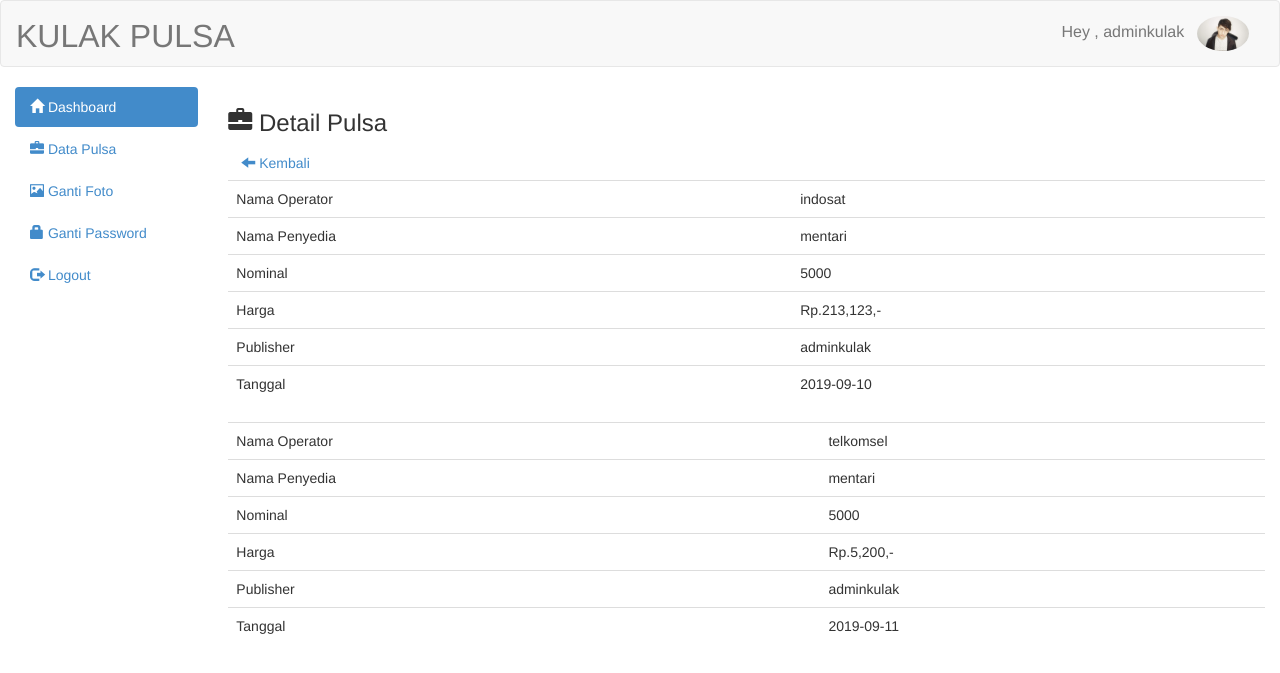
After one commit to sofiull/Tugas_KulakPulsa_proyek2, a PHP site: page /admin/det_pulsa.php?id=2 in a window 1280 px wide. The commit adds this page. Shown: the top 673 px of the page. Run offline with PHP 8.4, Linux system fonts and the light colour scheme; a user stored in the database is signed in; data comes from the database, SQL or seed files in the repository; some libraries are stand-ins or nearby versions.

Commit message:
Add files via upload

```diff
--- a/admin/data_pulsa.php
+++ b/admin/data_pulsa.php
@@ -82,7 +82,7 @@ $start = ($page - 1) * $per_hal;
 			<td><?php echo $b['usernameAdmin'] ?></td>
 			<td><?php echo $b['tanggal'] ?></td>
 			<td><center>
-				<a href="det_barang.php?id=<?php echo $b['id_kulakpulsa']; ?>" class="btn btn-info">Detail</a>
+				<a href="det_pulsa.php?id=<?php echo $b['id_kulakpulsa']; ?>" class="btn btn-info">Detail</a>
 				<a href="edit.php?id=<?php echo $b['id_kulakpulsa'] ?>" class="btn btn-warning">Edit</a>
 				<a onclick="if(confirm('Apakah anda yakin ingin menghapus data ini ??')){location.href='hapus.php?id=<?php echo $b['id_kulakpulsa']; ?>' }" class="btn btn-danger">Hapus</a>
 				</center>
--- /dev/null
+++ b/admin/det_pulsa.php
@@ -0,0 +1,44 @@
+<?php
+include 'header.php';
+?>
+
+<h3><span class="glyphicon glyphicon-briefcase"></span>  Detail Pulsa</h3>
+<a class="btn" href="barang.php"><span class="glyphicon glyphicon-arrow-left"></span>  Kembali</a>
+
+<?php
+$id_pulsa=mysqli_real_escape_string($con, $_GET['id']);
+
+
+$det=mysqli_query($con, "SELECT DISTINCT k.id_kulakpulsa, o.nama_operator,p.namapenyedia,pl.nominal, dp.harga, a.usernameAdmin, k.tanggal FROM kulak_pulsa k , operator o , penyedia p , pulsa pl , infopenyedia ip , detailkulakpulsa dp , admin a WHERE o.id_operator =k.id_operator AND k.id_penyedia = p.id_penyedia AND k.id_detailkulakpulsa = dp.id_detailkulakpulsa")or die(mysqli_error());
+while($d=mysqli_fetch_array($det)){
+	?>
+	<table class="table">
+		<tr>
+			<td>Nama Operator</td>
+			<td><?php echo $d['nama_operator'] ?></td>
+		</tr>
+		<tr>
+			<td>Nama Penyedia</td>
+			<td><?php echo $d['namapenyedia'] ?></td>
+		</tr>
+		<tr>
+			<td>Nominal</td>
+			<td><?php echo $d['nominal'] ?></td>
+		</tr>
+		<tr>
+			<td>Harga</td>
+			<td>Rp.<?php echo number_format($d['harga']); ?>,-</td>
+		</tr>
+		<tr>
+			<td>Publisher</td>
+			<td><?php echo($d['usernameAdmin']) ?></td>
+		</tr>
+		<tr>
+			<td>Tanggal</td>
+			<td><?php echo $d['tanggal'] ?></td>
+		</tr>
+	</table>
+	<?php
+}
+?>
+<?php include 'footer.php'; ?>
```
